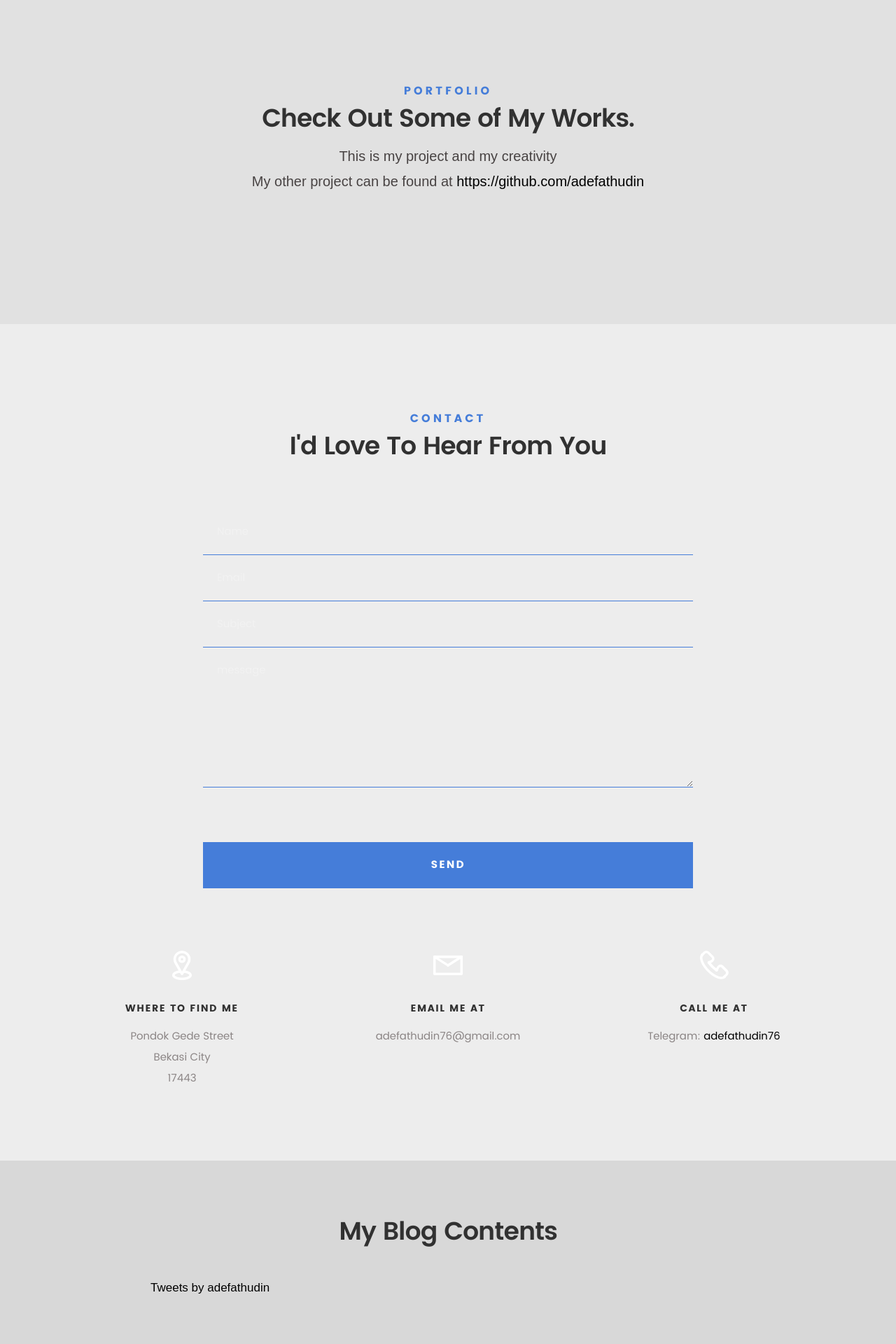
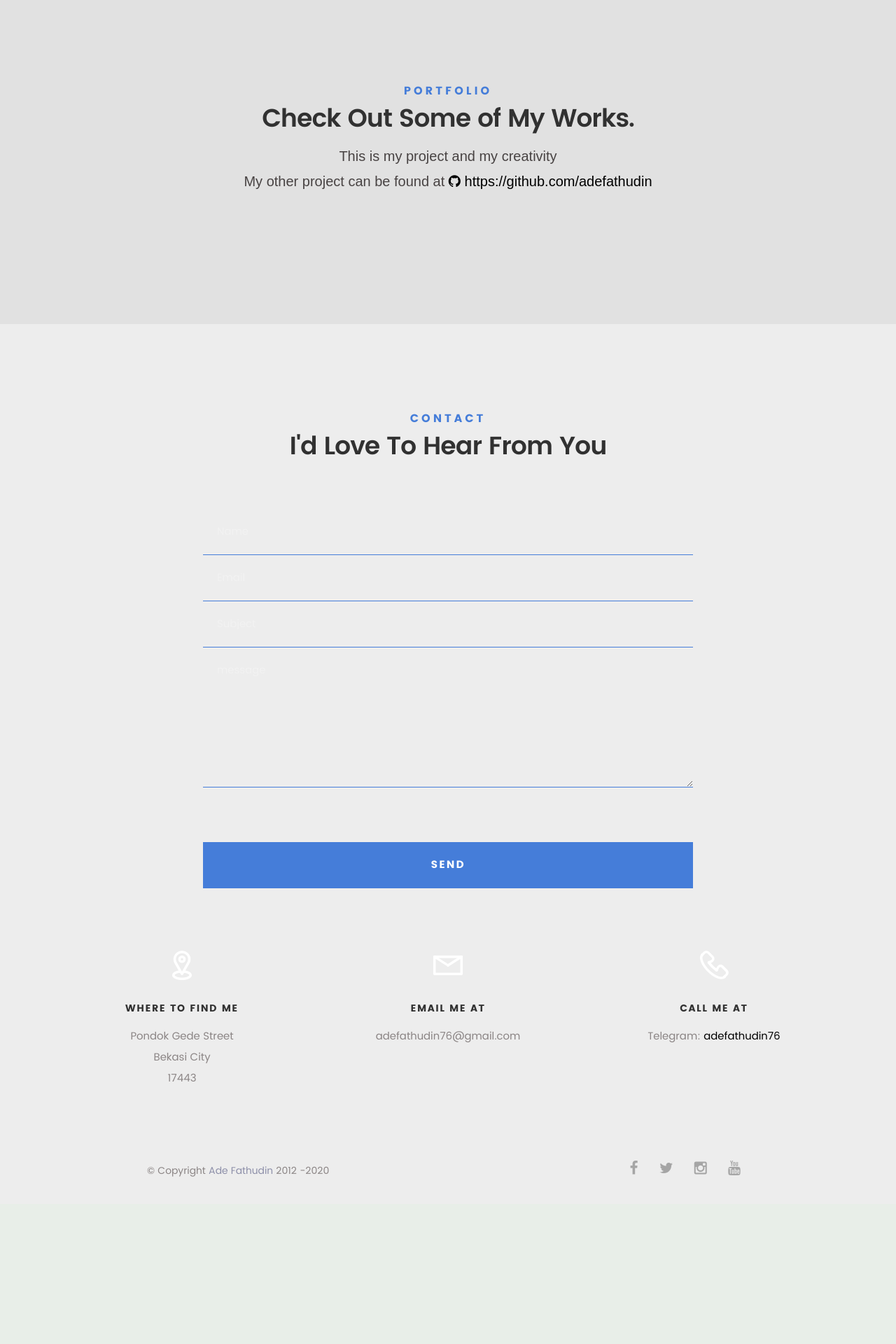
Before and after one commit to adefathudin/adefathudin, a CodeIgniter app: page /adefathudin/ in a window 1280 px wide. Shown: the part 4262-6182 px from the top of the page at 70% size. After the commit the page ends 5943 px from the top, so only its background shows below. Run offline with CodeIgniter, Linux system fonts and the light colour scheme; some libraries are stand-ins or nearby versions; some web fonts are replaced.

Commit message:
set base

```diff
--- a/profile/application/views/index.php
+++ b/profile/application/views/index.php
@@ -63,7 +63,7 @@
         $this->load->view('resume');
         $this->load->view('portfolio');
         $this->load->view('contact');
-        $this->load->view('blog');
+        //$this->load->view('blog');
         $this->load->view('footer');
         ?>
 
--- a/profile/application/views/portfolio.php
+++ b/profile/application/views/portfolio.php
@@ -8,7 +8,7 @@
             <h5>Portfolio</h5>
             <h1>Check Out Some of My Works.</h1>
 
-            <p class="lead">This is my project and my creativity<br>My other project can be found at <a href='https://github.com/adefathudin' target='_blank'>https://github.com/adefathudin</a>
+            <p class="lead">This is my project and my creativity<br>My other project can be found at <a href='https://github.com/adefathudin' target='_blank'><i class="fa fa-github"></i> https://github.com/adefathudin</a>
             </p>
 
         </div>
--- a/profile/css/main.css
+++ b/profile/css/main.css
@@ -2495,7 +2495,7 @@
 	padding-bottom: 3rem;
 	font-size: 1.4rem;
 	font-family: "poppins-regular", sans-serif;
-	background-color: #d8d8d8;
+	background-color: #ededed;
 }
 footer a, footer a:visited {
 	color: #8d8fa9;
```
